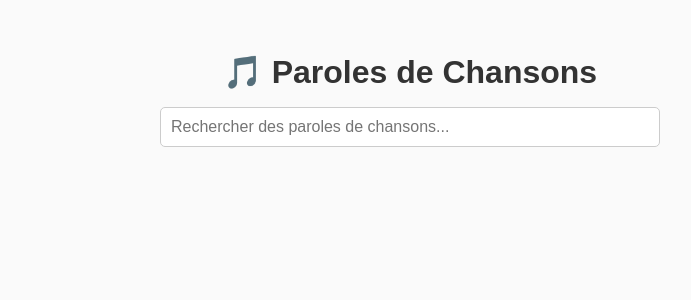
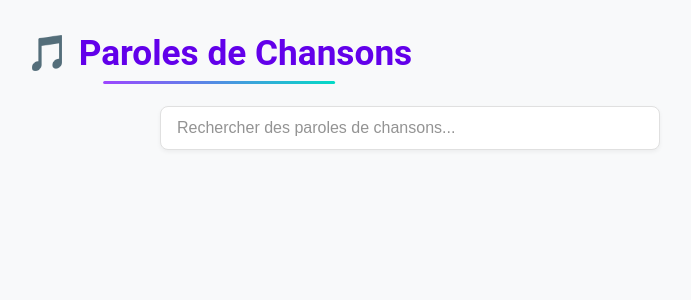
Before and after one commit to Abdellah-EL-malky/Museekly, a Vue app: page / in a window 1280 px wide. Shown: the top 300 px of the page, without its empty margins (230-921 px from the left). Built offline with nearby package versions, Linux system fonts and the light colour scheme.

Commit message:
Update UI components for song lyrics application

```diff
--- a/src/App.vue
+++ b/src/App.vue
@@ -1,9 +1,9 @@
 <template>
-  <div class="app">
-    <h1 class="title">🎵 Paroles de Chansons</h1>
-    <SearchBar @onSearch="handleSearch" />
-    <SongList :songs="songs" @selectSong="fetchLyrics" />
-    <SongDetail v-if="selectedSong" :song="selectedSong" />
+  <div class="app container">
+    <h1 class="title text-center">🎵 Paroles de Chansons</h1>
+    <SearchBar @onSearch="handleSearch" class="mb-3" />
+    <SongList :songs="songs" @selectSong="fetchLyrics" class="card" />
+    <SongDetail v-if="selectedSong" :song="selectedSong" class="mt-3" />
   </div>
 </template>
 
@@ -41,11 +41,36 @@ async function fetchLyrics(song) {
 .app {
   max-width: 800px;
   margin: auto;
-  padding: 2rem;
-  font-family: sans-serif;
+  padding: 2rem 1rem;
 }
+
 .title {
-  text-align: center;
-  margin-bottom: 1rem;
+  color: var(--primary-color);
+  margin-bottom: 2rem;
+  font-size: 2.2rem;
+  position: relative;
+  display: inline-block;
+}
+
+.title:after {
+  content: "";
+  position: absolute;
+  bottom: -10px;
+  left: 50%;
+  transform: translateX(-50%);
+  width: 60%;
+  height: 3px;
+  background: linear-gradient(to right, var(--primary-light), var(--secondary-color));
+  border-radius: 3px;
+}
+
+@media (max-width: 768px) {
+  .app {
+    padding: 1rem 0.5rem;
+  }
+
+  .title {
+    font-size: 1.8rem;
+  }
 }
 </style>
--- a/src/components/SearchBar.vue
+++ b/src/components/SearchBar.vue
@@ -18,13 +18,26 @@
 
   <style scoped>
   .search-bar input {
-    padding: 10px;
+    padding: 12px 16px;
     font-size: 16px;
     width: 100%;
     max-width: 500px;
     margin: 0 auto;
     display: block;
-    border-radius: 5px;
-    border: 1px solid #ccc;
+    border-radius: var(--border-radius);
+    border: 1px solid var(--border-color);
+    box-shadow: 0 2px 4px rgba(0, 0, 0, 0.05);
+    transition: all var(--transition-speed) ease;
+    outline: none;
+  }
+
+  .search-bar input:focus {
+    border-color: var(--primary-color);
+    box-shadow: 0 0 0 2px rgba(98, 0, 234, 0.2);
+  }
+
+  .search-bar input::placeholder {
+    color: var(--text-secondary);
+    opacity: 0.7;
   }
   </style>
--- a/src/components/SongDetail.vue
+++ b/src/components/SongDetail.vue
@@ -1,9 +1,11 @@
 <template>
-    <div class="details">
-      <h2>{{ song.title }} - {{ song.artist }}</h2>
-      <h3>Album: {{ song.album }}</h3>
-      <pre>{{ song.lyrics }}</pre>
-      <audio v-if="song.preview" :src="song.preview" controls></audio>
+    <div class="details card">
+      <h2 class="song-title">{{ song.title }} - {{ song.artist }}</h2>
+      <h3 class="album-title mb-2">Album: {{ song.album }}</h3>
+      <div class="lyrics-container">
+        <pre>{{ song.lyrics }}</pre>
+      </div>
+      <audio v-if="song.preview" :src="song.preview" controls class="audio-player"></audio>
     </div>
   </template>
 
@@ -14,17 +16,42 @@
   <style scoped>
   .details {
     margin-top: 2rem;
-    background: #f9f9f9;
+  }
+
+  .song-title {
+    color: var(--primary-color);
+    font-size: 1.5rem;
+    border-bottom: 2px solid var(--primary-light);
+    padding-bottom: 0.5rem;
+  }
+
+  .album-title {
+    color: var(--text-secondary);
+    font-size: 1.2rem;
+    font-weight: 500;
+  }
+
+  .lyrics-container {
+    background-color: rgba(98, 0, 234, 0.05);
+    border-radius: var(--border-radius);
     padding: 1rem;
-    border-radius: 8px;
+    margin: 1rem 0;
+    max-height: 400px;
+    overflow-y: auto;
+    border-left: 3px solid var(--primary-light);
   }
+
   pre {
     white-space: pre-wrap;
     font-family: inherit;
-    margin: 1rem 0;
+    margin: 0;
+    line-height: 1.8;
   }
-  audio {
+
+  .audio-player {
     width: 100%;
     margin-top: 1rem;
+    border-radius: var(--border-radius);
+    background-color: var(--primary-dark);
   }
   </style>
--- a/src/components/SongList.vue
+++ b/src/components/SongList.vue
@@ -14,13 +14,44 @@
   .song-list {
     list-style: none;
     padding: 0;
+    margin: 0;
   }
+
   .song-list li {
-    padding: 0.5rem;
-    border-bottom: 1px solid #ccc;
+    padding: 0.75rem 1rem;
+    border-bottom: 1px solid var(--border-color);
     cursor: pointer;
+    transition: all var(--transition-speed) ease;
+    display: flex;
+    align-items: center;
   }
+
+  .song-list li:last-child {
+    border-bottom: none;
+  }
+
   .song-list li:hover {
-    background-color: #f0f0f0;
+    background-color: rgba(98, 0, 234, 0.05);
+    padding-left: 1.25rem;
+  }
+
+  .song-list li strong {
+    color: var(--primary-dark);
+    margin-right: 0.5rem;
+  }
+
+  .song-list li:before {
+    content: "♪";
+    color: var(--primary-color);
+    margin-right: 0.5rem;
+    font-size: 1.2rem;
+    opacity: 0;
+    transform: translateX(-10px);
+    transition: all var(--transition-speed) ease;
+  }
+
+  .song-list li:hover:before {
+    opacity: 1;
+    transform: translateX(0);
   }
   </style>
--- a/src/style.css
+++ b/src/style.css
@@ -1,9 +1,99 @@
-body {
+/* Global Reset and Base Styles */
+* {
+  box-sizing: border-box;
   margin: 0;
-  background-color: #fafafa;
-  color: #333;
+  padding: 0;
 }
 
-* {
-  box-sizing: border-box;
+/* Variables */
+:root {
+  --primary-color: #6200ea;
+  --primary-light: #9d46ff;
+  --primary-dark: #0a00b6;
+  --secondary-color: #03dac6;
+  --text-primary: #333333;
+  --text-secondary: #666666;
+  --background-main: #f8f9fa;
+  --background-card: #ffffff;
+  --border-color: #e0e0e0;
+  --shadow: 0 4px 6px rgba(0, 0, 0, 0.1);
+  --border-radius: 8px;
+  --transition-speed: 0.3s;
 }
+
+/* Typography */
+body {
+  font-family: 'Roboto', 'Segoe UI', Arial, sans-serif;
+  line-height: 1.6;
+  color: var(--text-primary);
+  background-color: var(--background-main);
+  transition: background-color var(--transition-speed) ease;
+}
+
+h1, h2, h3, h4, h5, h6 {
+  margin-bottom: 0.5rem;
+  font-weight: 600;
+  line-height: 1.2;
+  color: var(--primary-dark);
+}
+
+/* Layout */
+.container {
+  width: 100%;
+  max-width: 1200px;
+  margin: 0 auto;
+  padding: 0 1rem;
+}
+
+/* Buttons */
+.btn {
+  display: inline-block;
+  padding: 0.5rem 1rem;
+  background-color: var(--primary-color);
+  color: white;
+  border: none;
+  border-radius: var(--border-radius);
+  cursor: pointer;
+  transition: background-color var(--transition-speed) ease;
+}
+
+.btn:hover {
+  background-color: var(--primary-dark);
+}
+
+/* Cards */
+.card {
+  background-color: var(--background-card);
+  border-radius: var(--border-radius);
+  box-shadow: var(--shadow);
+  padding: 1rem;
+  margin-bottom: 1rem;
+  transition: transform var(--transition-speed) ease, box-shadow var(--transition-speed) ease;
+}
+
+.card:hover {
+  transform: translateY(-5px);
+  box-shadow: 0 10px 15px rgba(0, 0, 0, 0.1);
+}
+
+/* Utilities */
+.text-center {
+  text-align: center;
+}
+
+.mt-1 { margin-top: 0.5rem; }
+.mt-2 { margin-top: 1rem; }
+.mt-3 { margin-top: 1.5rem; }
+.mt-4 { margin-top: 2rem; }
+
+.mb-1 { margin-bottom: 0.5rem; }
+.mb-2 { margin-bottom: 1rem; }
+.mb-3 { margin-bottom: 1.5rem; }
+.mb-4 { margin-bottom: 2rem; }
+
+/* Responsive */
+@media (max-width: 768px) {
+  .container {
+    padding: 0 0.5rem;
+  }
+}
```
